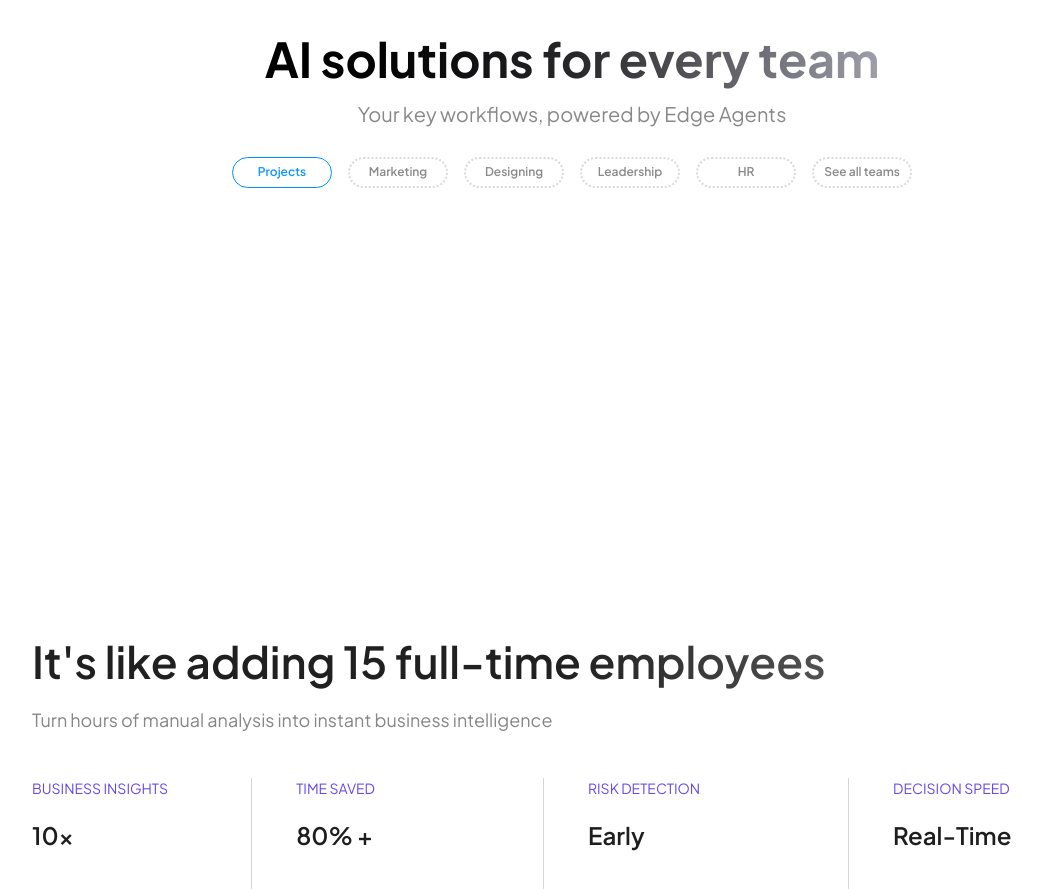
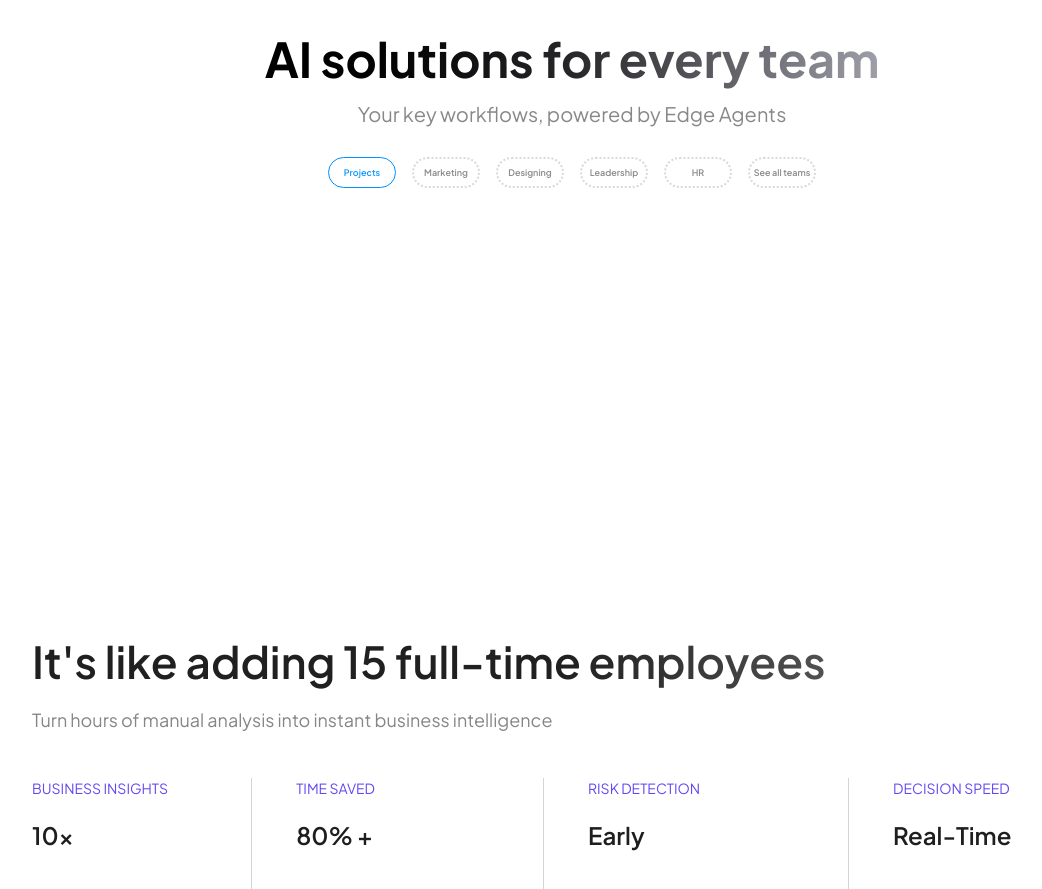
Before and after one commit to Codejourney01/Edge, a React (Vite) app in the folder website/: page / in a window 1280 px wide. Shown: the part 2340-3229 px from the top of the page, without its empty margins (68-1110 px from the left). Built offline with nearby package versions, Linux system fonts and the light colour scheme.

Commit message:
Modified Ai Section

```diff
--- a/website/src/components/AiSolution.jsx
+++ b/website/src/components/AiSolution.jsx
@@ -22,8 +22,8 @@ export default function AiSolution() {
       />
 
       {/* Categories */}
-      <div className="w-full overflow-x-auto scrollbar-hide pt-7">
-        <div className="flex items-center justify-center gap-4 px-4 w-max min-w-full">
+      <div className="w-full  pt-7">
+        <div className="flex flex-wrap items-center justify-center gap-4  w-[95%] md:w-full">
           {categories.map((category) => (
             <Categorycapsule
               key={category.cname}
--- a/website/src/components/ui/Categorycapsule.jsx
+++ b/website/src/components/ui/Categorycapsule.jsx
@@ -8,7 +8,7 @@ export default function Categorycapsule({
   return (
     <div
       onClick={onClick}
-      className={`w-25 h-7.75 rounded-[54px] flex items-center justify-center font-semibold text-[12px] cursor-pointer md:transition-all md:duration-200 ${
+      className={` w-17 md:w-25 h-7.75 rounded-[54px] flex items-center justify-center font-semibold text-[9px] md:text-[12px] cursor-pointer md:transition-all md:duration-200 ${
         active
           ? "border border-[#0091FF] text-[#0E97FF]"
           : "border-[#D9D9D9] text-[#8A8A8A] border-dotted border-2"
--- a/website/src/index.css
+++ b/website/src/index.css
@@ -504,13 +504,6 @@ html {
   border-bottom: 2px solid;
   transition: 1s all;
 }
-@layer utilities {
-  .scrollbar-hide {
-    -ms-overflow-style: none;
-    scrollbar-width: none;
-  }
-
-  .scrollbar-hide::-webkit-scrollbar {
-    display: none;
-  }
+::-webkit-scrollbar{
+  display: none;
 }
```
